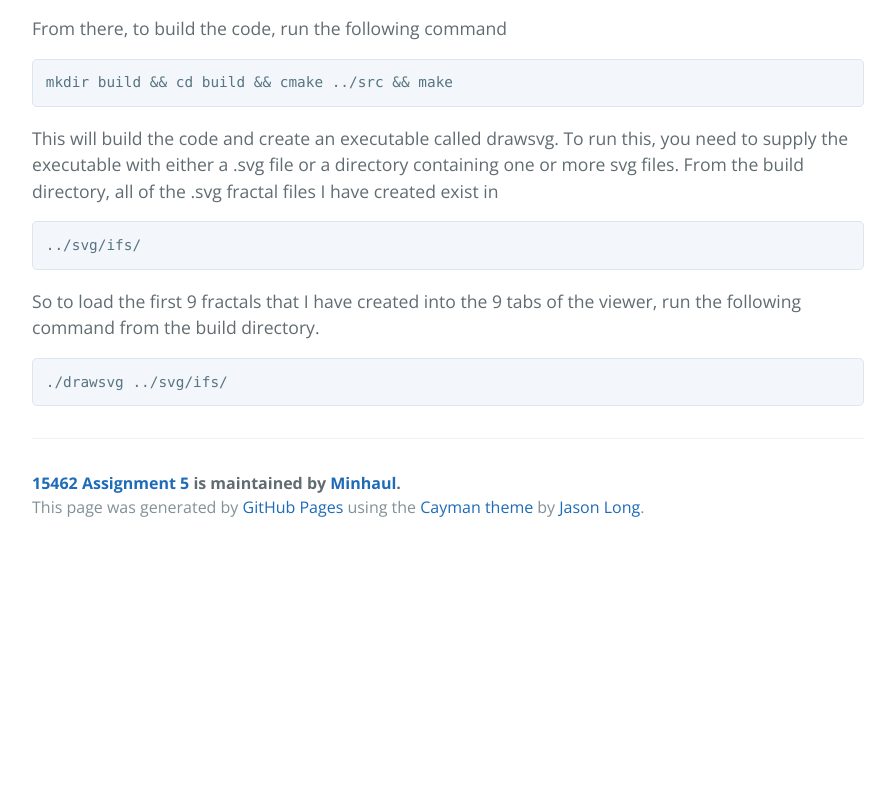
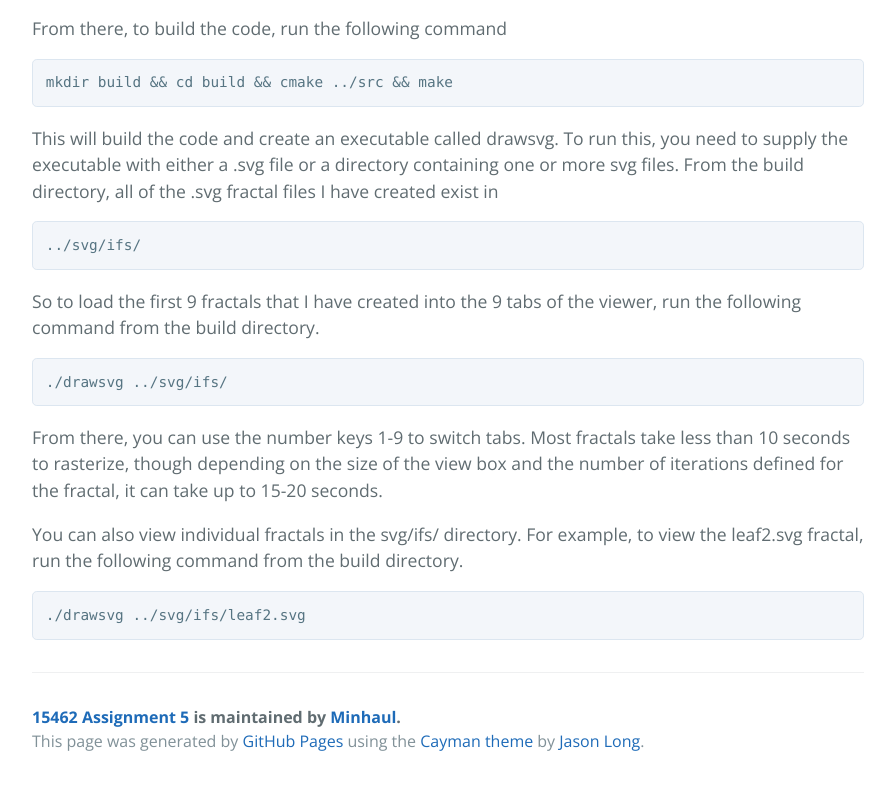
Before and after one commit to Minhaul/15462-asst5, a plain HTML site: page index.html in a window 1280 px wide. Shown: the part 1429-2214 px from the top of the page, without its empty margins (192-1087 px from the left). Before the commit the page ends 1980 px from the top, so only its background shows below. Drawn offline with nearby package versions, Linux system fonts and the light colour scheme.

```diff
--- a/index.html
+++ b/index.html
@@ -62,6 +62,13 @@
 <pre><code>./drawsvg ../svg/ifs/
 </code></pre>
 
+<p>From there, you can use the number keys 1-9 to switch tabs. Most fractals take less than 10 seconds to rasterize, though depending on the size of the view box and the number of iterations defined for the fractal, it can take up to 15-20 seconds.</p>
+
+<p>You can also view individual fractals in the svg/ifs/ directory. For example, to view the leaf2.svg fractal, run the following command from the build directory.</p>
+
+<pre><code>./drawsvg ../svg/ifs/leaf2.svg
+</code></pre>
+
       <footer class="site-footer">
         <span class="site-footer-owner"><a href="https://github.com/Minhaul/15462-asst5">15462 Assignment 5</a> is maintained by <a href="https://github.com/Minhaul">Minhaul</a>.</span>
 
```
Also changed, not shown: params.json (+1 -1 lines).
